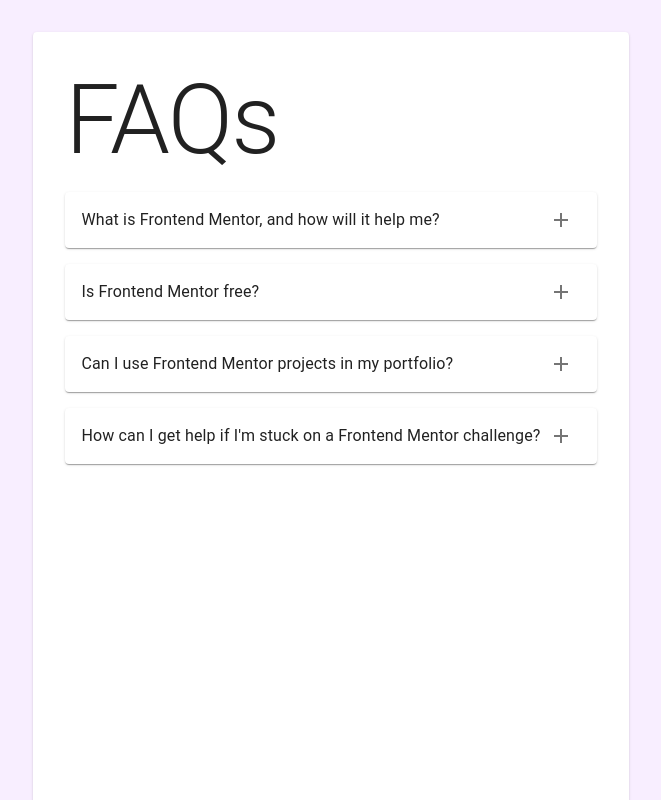
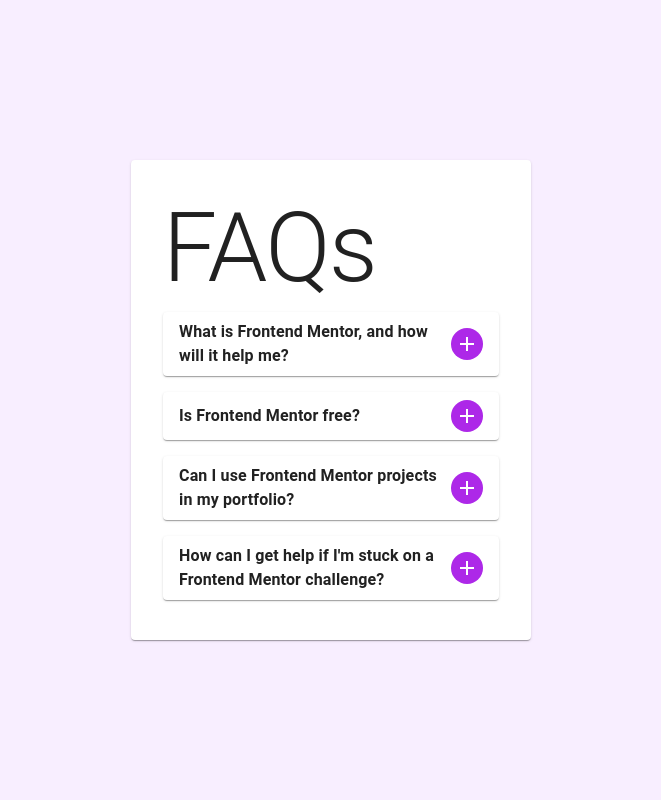
Before and after one commit to iAngkur/next-30-days-challenge, a Next.js app: page /day2 in a window 1280 px wide. Shown: the whole page, without its empty margins (309-970 px from the left). Built offline with nearby package versions, Linux system fonts and the light colour scheme.

Commit message:
added color

```diff
--- a/components/day2/FAQContainer.tsx
+++ b/components/day2/FAQContainer.tsx
@@ -24,7 +24,7 @@
         },
     ]
     return (
-        <Paper sx={{ backgroundColor: "#FFF", padding: "2rem", height: "100%", maxWidth: "600px", margin: "auto", marginTop: "2rem" }}>
+        <Paper sx={{ display: "flex", flexDirection: "column", backgroundColor: "#FFF", padding: "2rem", maxWidth: "25rem", margin: "2rem auto" }}>
             <Typography variant='h1'>FAQs</Typography>
             {faqs.map(({ question, answer }) => (
               <QuestionAccordion key={question} question={question} answer={answer} />
--- a/components/day2/QuestionAccordion.tsx
+++ b/components/day2/QuestionAccordion.tsx
@@ -16,14 +16,19 @@
 
   return (
     <Box>
-      <Paper sx={{ display: 'flex', justifyContent: 'space-between', alignItems: 'center', padding: "0.5rem 1rem", margin: '1rem 0', backgroundColor: showAnswer ? "#F8EEFF" : "#FFF" }}>
-        <Typography>{question}</Typography>
-        <IconButton aria-label={showAnswer ? "Collapse" : "Expand"} onClick={() => { setShowAnswer(!showAnswer) }}>
+      <Paper sx={{ display: 'flex', justifyContent: 'space-between', alignItems: 'center', padding: "0.5rem 1rem", margin: '0.5rem 0', backgroundColor: showAnswer ? "#F8EEFF" : "#FFF" }}>
+        <Typography sx={{
+          fontWeight: 600,
+          cursor: "pointer", marginRight: "0.5rem", "&:hover": {
+            color: "#AD28E8",
+          }
+        }}>{question}</Typography>
+        <IconButton aria-label={showAnswer ? "Collapse" : "Expand"} onClick={() => { setShowAnswer(!showAnswer) }} sx={{ backgroundColor: showAnswer ? "#301534" : "#AD28E8", padding: "0.25rem", color: "#FFF", "&:hover": {backgroundColor: "#301534"} }}>
           {showAnswer ? <RemoveIcon /> : <AddIcon />}
         </IconButton>
       </Paper>
       {showAnswer && <Container>
-        <Typography variant='body1' sx={{textAlign: "justify"}}>{answer}</Typography>
+        <Typography variant='body1' sx={{ textAlign: "justify", color: "#886990", }}>{answer}</Typography>
       </Container>}
     </Box>
   )
```
